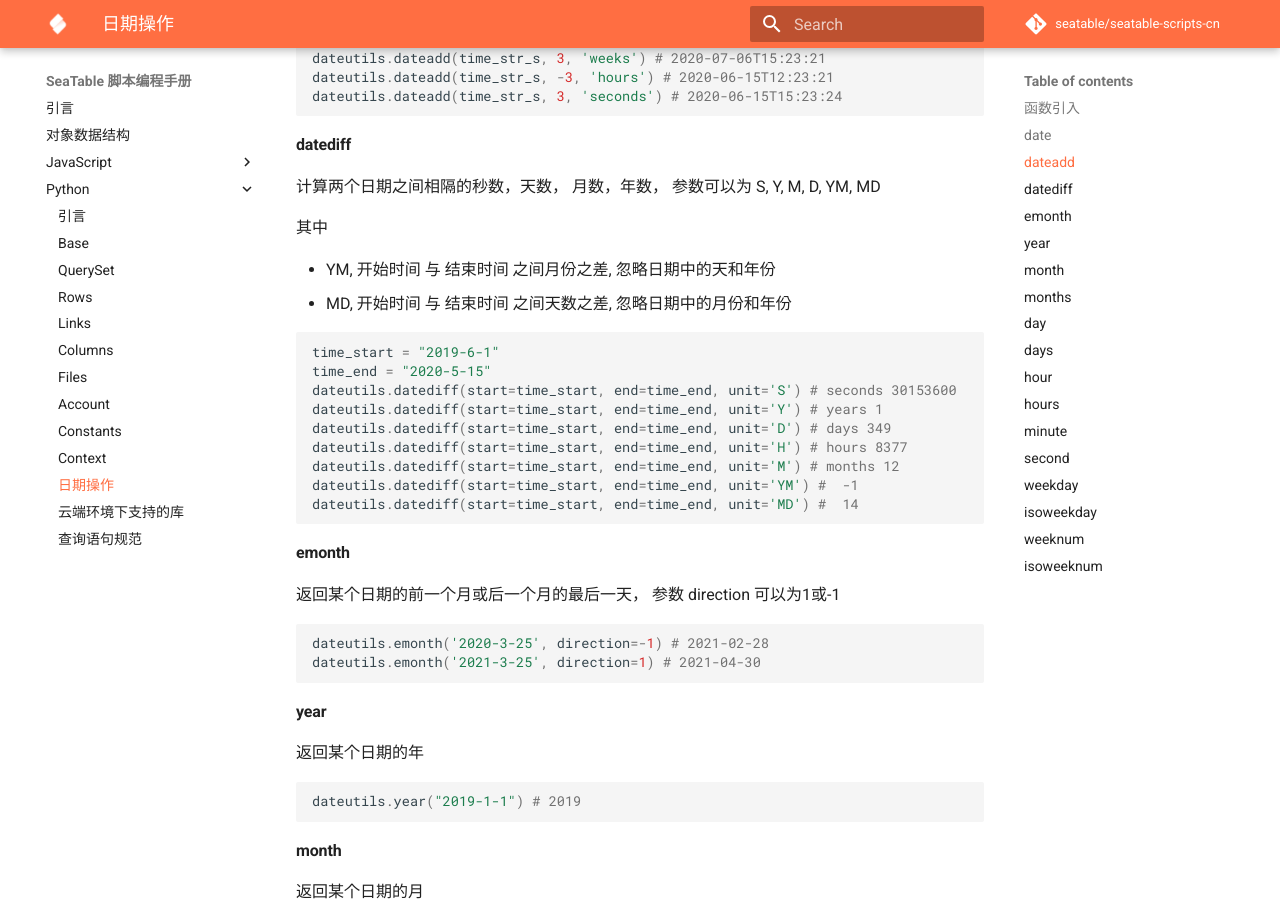
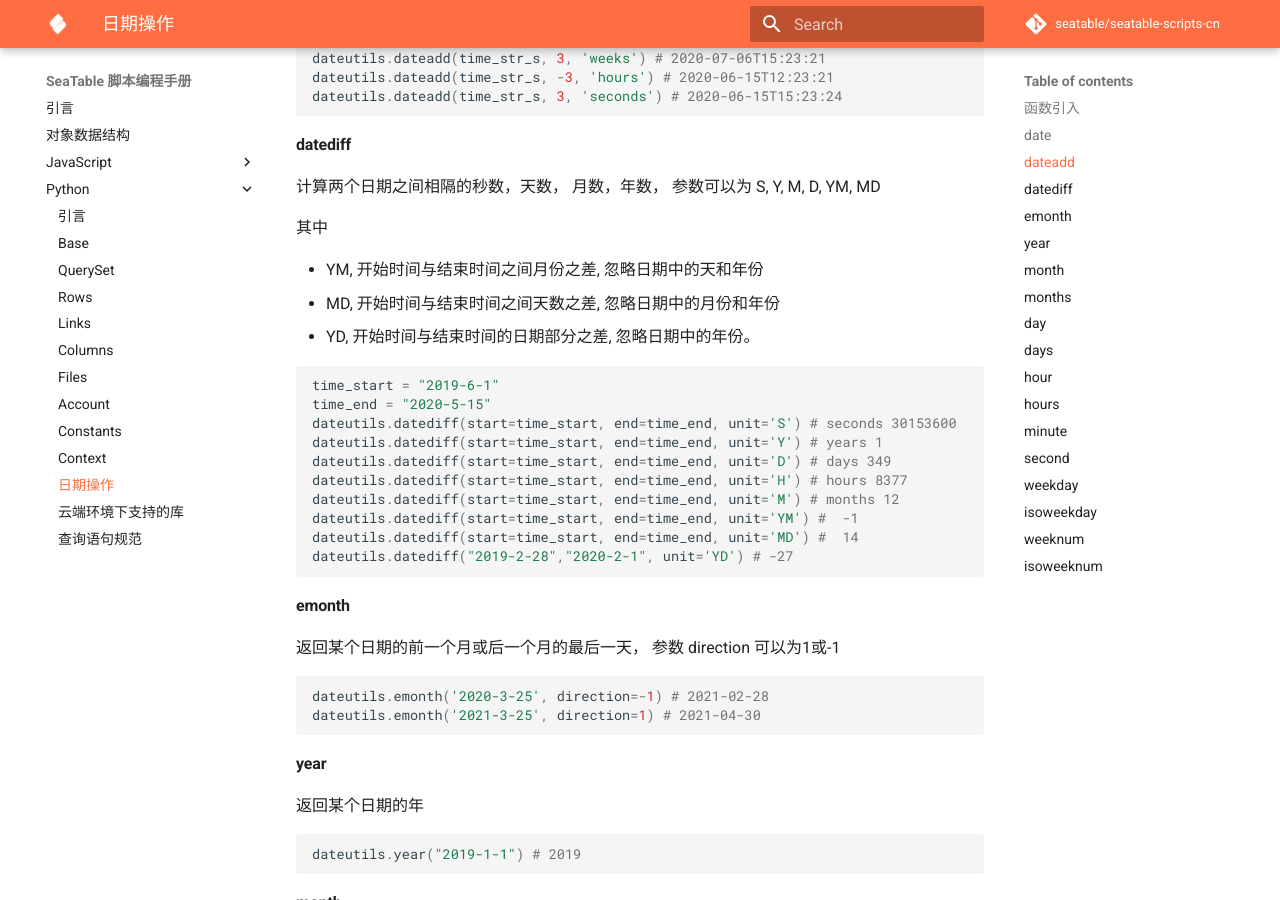
Before and after one commit to seatable/seatable-scripts-cn, an MkDocs documentation site: the page built from manual/python/dateutils.md, in a window 1280 px wide and 900 px high, scrolled down 662 px. Built offline with MkDocs 1.6.1 and Material for MkDocs 9.7.7, drawn with Linux system fonts in a browser that asks for light colours; comment, search, counter and statistics services are not loaded.

Commit message:
Update dateutils.md

````diff
--- a/manual/python/dateutils.md
+++ b/manual/python/dateutils.md
@@ -39,8 +39,9 @@ dateutils.dateadd(time_str_s, 3, 'seconds') # 2020-06-15T15:23:24
 
 其中
 
-* YM, 开始时间 与 结束时间 之间月份之差, 忽略日期中的天和年份
-* MD, 开始时间 与 结束时间 之间天数之差, 忽略日期中的月份和年份
+* YM, 开始时间与结束时间之间月份之差, 忽略日期中的天和年份
+* MD, 开始时间与结束时间之间天数之差, 忽略日期中的月份和年份
+* YD,  开始时间与结束时间的日期部分之差, 忽略日期中的年份。
 
 ```python
 time_start = "2019-6-1"
@@ -52,6 +53,7 @@ dateutils.datediff(start=time_start, end=time_end, unit='H') # hours 8377
 dateutils.datediff(start=time_start, end=time_end, unit='M') # months 12
 dateutils.datediff(start=time_start, end=time_end, unit='YM') #  -1
 dateutils.datediff(start=time_start, end=time_end, unit='MD') #  14
+dateutils.datediff("2019-2-28","2020-2-1", unit='YD') # -27
 ```
 
 #### emonth
````
